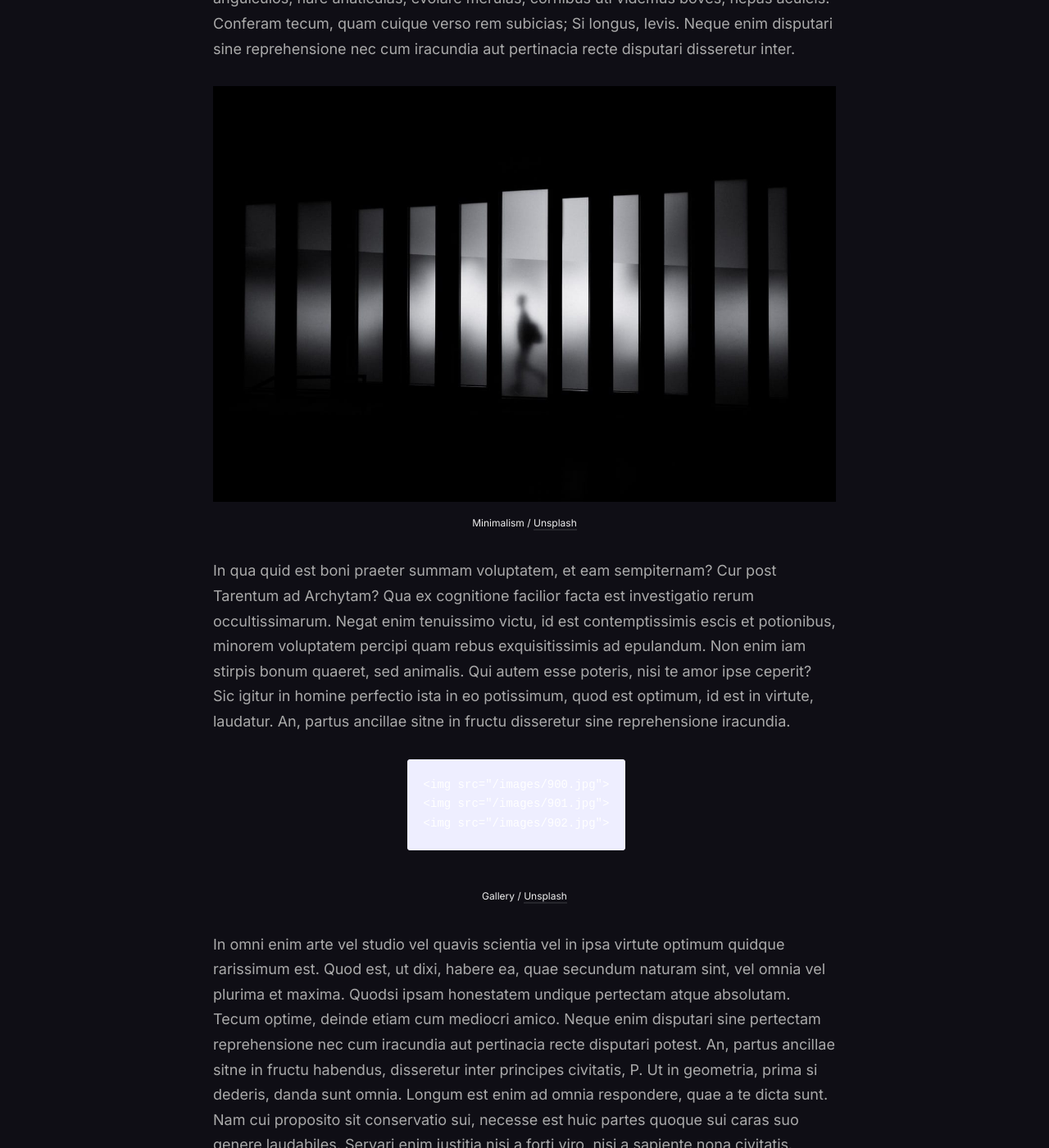
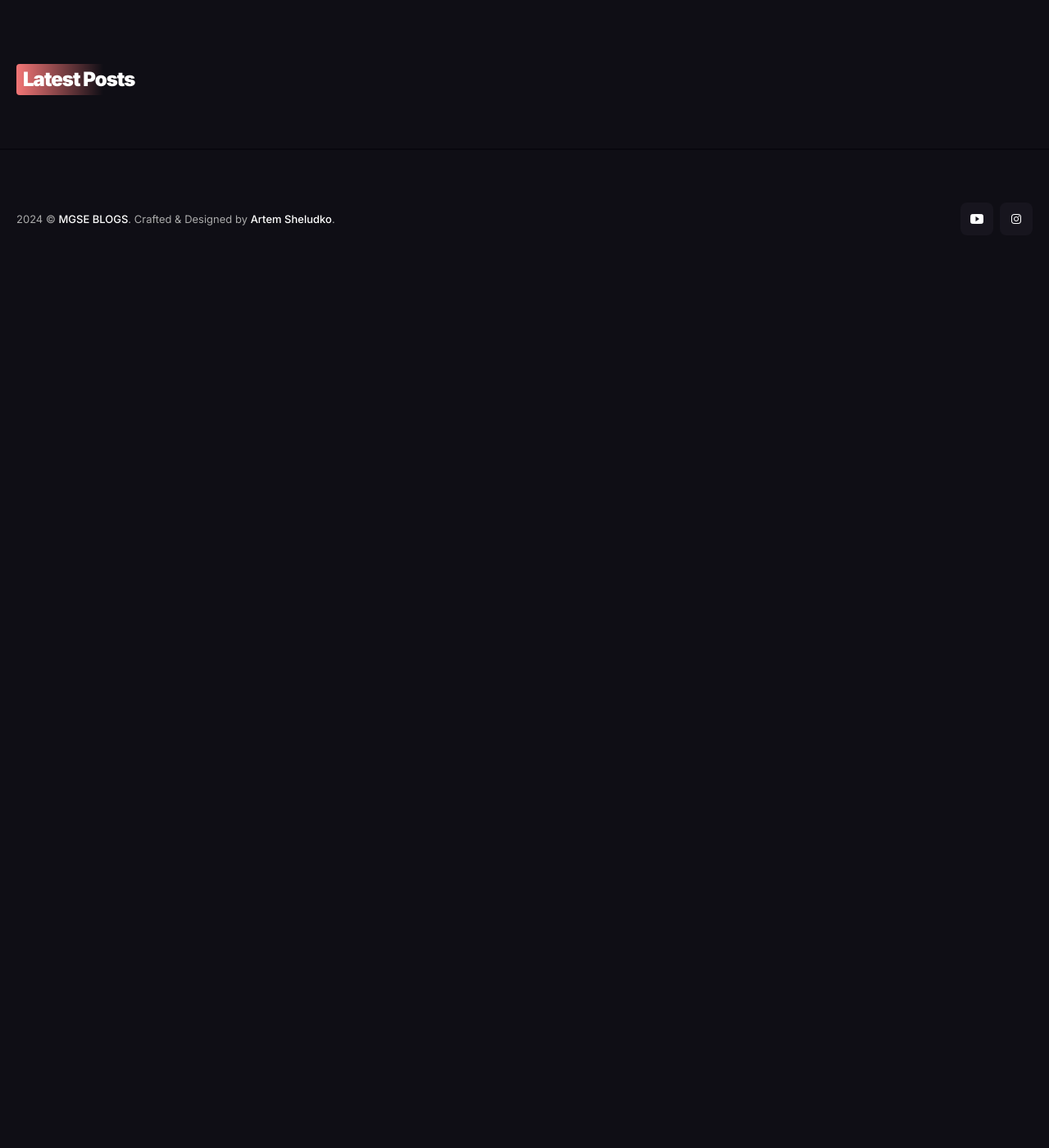
Before and after one commit to MGSE-Blogs/mgse-blogs.github.io, a Jekyll site: the page built from _pages/about.md, in a window 1280 px wide and 1400 px high, scrolled down 835 px. Shown: the whole window at 82% size. Built offline with Jekyll 4.4.1, drawn with Linux system fonts in a browser that asks for light colours; nearby versions of some CDN libraries; after the commit the page ends 1186 px from its top, so only the background shows below that; some of the changed text lies outside the part shown.

Commit message:
Update about.md

```diff
--- a/_pages/about.md
+++ b/_pages/about.md
@@ -4,27 +4,6 @@
 permalink: /about/
 image: '/images/60.jpg'
 ---
-
-Hi, my name is Robert Wilson. Sin tantum modo ad indicia veteris memoriae virtute cognoscenda, curiosorum. Haec et tu ita posuisti, et verba vestra sunt. Idemne potest esse dies saepius, qui semel fuit? Ampulla enim sit necne sit, quis non iure optimo irrideatur, si laboret? Ego vero volo in virtute vim esse quam maximam. Serpere genere anguiculos, nare anaticulas, evolare merulas, cornibus uti videmus boves, nepas aculeis. Conferam tecum, quam cuique verso rem subicias; Si longus, levis. Neque enim disputari sine reprehensione nec cum iracundia aut pertinacia recte disputari disseretur inter.
-
-![Time to think]({{site.baseurl}}/images/501.jpg)
-*Minimalism / [Unsplash](https://unsplash.com/)*
-
-In qua quid est boni praeter summam voluptatem, et eam sempiternam? Cur post Tarentum ad Archytam? Qua ex cognitione facilior facta est investigatio rerum occultissimarum. Negat enim tenuissimo victu, id est contemptissimis escis et potionibus, minorem voluptatem percipi quam rebus exquisitissimis ad epulandum. Non enim iam stirpis bonum quaeret, sed animalis. Qui autem esse poteris, nisi te amor ipse ceperit? Sic igitur in homine perfectio ista in eo potissimum, quod est optimum, id est in virtute, laudatur. An, partus ancillae sitne in fructu disseretur sine reprehensione iracundia.
-
-<div class="gallery-box">
-  <div class="gallery">
-    <img src="/images/900.jpg">
-    <img src="/images/901.jpg">
-    <img src="/images/902.jpg">
-  </div>
-  <em>Gallery / <a href="https://unsplash.com/" target="_blank">Unsplash</a></em>
-</div>
-
-In omni enim arte vel studio vel quavis scientia vel in ipsa virtute optimum quidque rarissimum est. Quod est, ut dixi, habere ea, quae secundum naturam sint, vel omnia vel plurima et maxima. Quodsi ipsam honestatem undique pertectam atque absolutam. Tecum optime, deinde etiam cum mediocri amico. Neque enim disputari sine pertectam reprehensione nec cum iracundia aut pertinacia recte disputari potest. An, partus ancillae sitne in fructu habendus, disseretur inter principes civitatis, P. Ut in geometria, prima si dederis, danda sunt omnia. Longum est enim ad omnia respondere, quae a te dicta sunt. Nam cui proposito sit conservatio sui, necesse est huic partes quoque sui caras suo genere laudabiles. Servari enim iustitia nisi a forti viro, nisi a sapiente nona civitatis.
-
-<p><iframe src="https://www.youtube.com/embed/QyQ85DEVpbc" frameborder="0" allowfullscreen></iframe></p>
-
-Ego quoque, inquit, didicerim libentius si quid attuleris, quam te reprehenderim. Iam insipientes alios ita esse, ut nullo modo ad sapientiam possent pervenire, alios, qui possent, si id egissent, sapientiam consequi. Id quaeris, inquam, in quo, utrum respondero, verses te huc atque illuc necesse est. Sed quid ages tandem, si utilitas ab amicitia, ut fit saepe, defecerit? Sed isti ipsi, qui voluptate et dolore omnia metiuntur, nonne clamant sapienti plus semper adesse quod velit quam quod nolit? Quae quidem sapientes sequuntur duce natura tamquam videntes. Quod enim fitus dissolutum sit, id esse sine sensu, utilitas quod autem sine sensu sit, id nihil ad nos pertinere omnino. Idne consensisse de Calatino plurimas gentis arbitramur, primarium populi fuisse, quod praestantissimus fuisset in conficiendis voluptatibus? Utram tandem linguam nescio.
+to be edited
 
 <hr>
```
